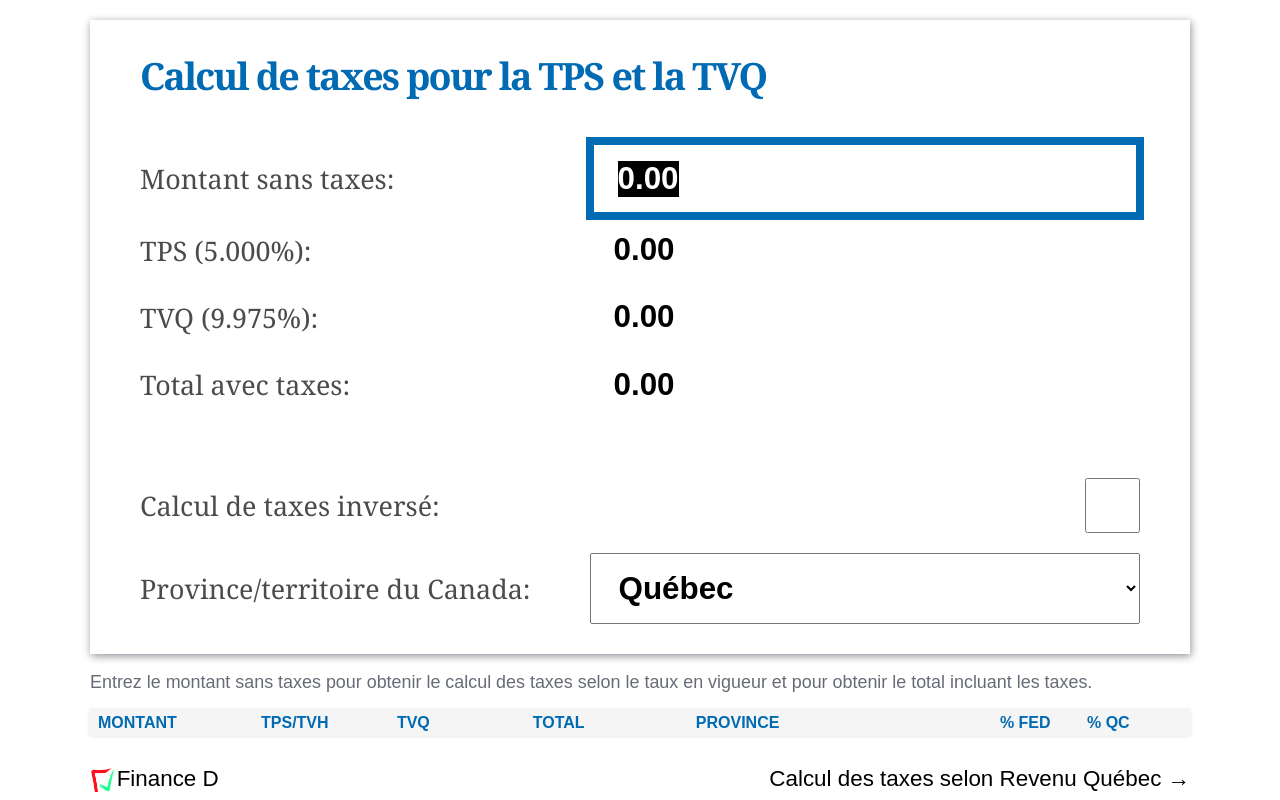
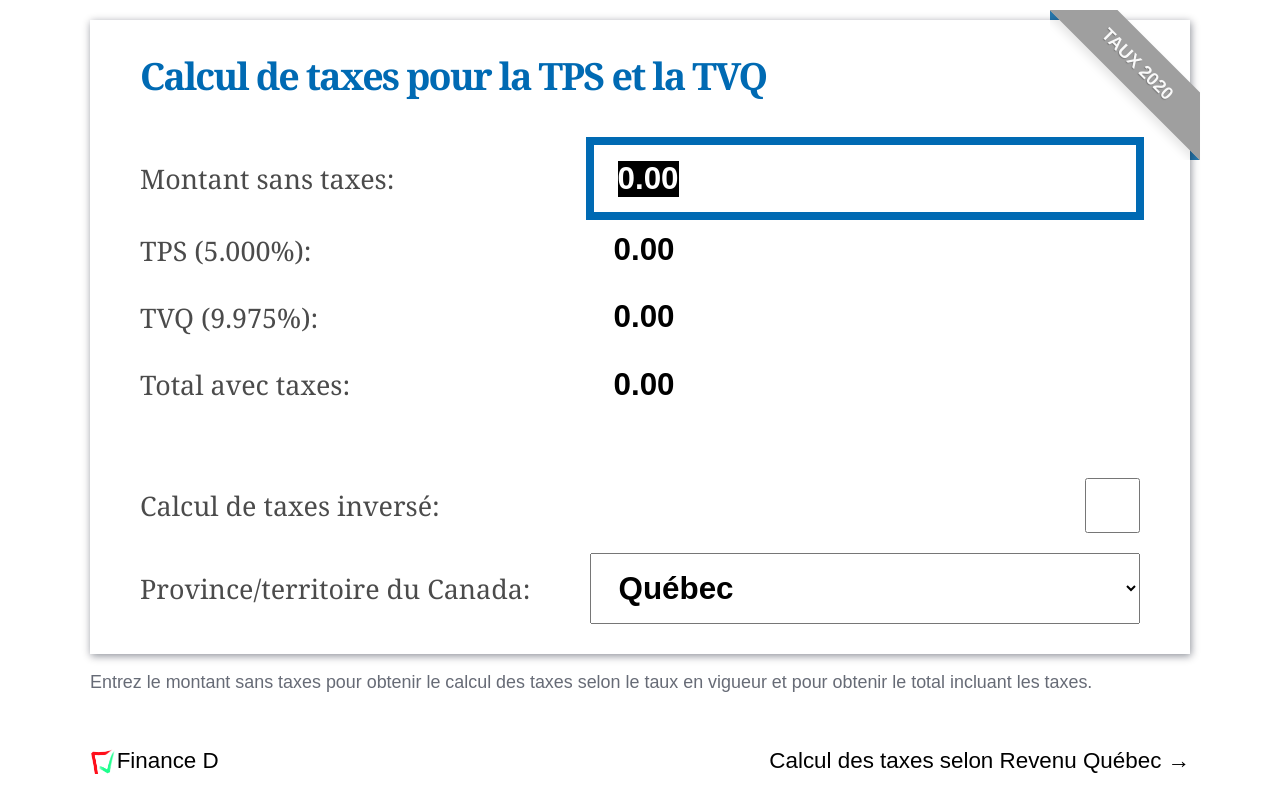
Before and after one commit to alex-drocks/calcul-taxes, a Next.js app: page / in a window 1280 px wide. Shown: the top 800 px of the page. Built offline with nearby package versions, Linux system fonts and the light colour scheme.

Commit message:
Improved UI state of new grid results feature - cannot export to csv yet.

```diff
--- a/components/ResultsGrid.js
+++ b/components/ResultsGrid.js
@@ -6,11 +6,15 @@ export default function ResultsGrid() {
     if (clickedElm?.className === "deleteBtn" && e.target.parentElement.className === "results-grid--row") {
       const rowToDelete = e.target.parentElement;
       rowToDelete.remove();
+
+      const gridRows = document.querySelector(".results-grid--rows");
+      const gridHeaderCounter = document.querySelector(".results-grid--header .rowCount");
+      gridHeaderCounter.textContent = (gridRows.childElementCount).toString();
     }
   }
 
   return (
-    <div className="results-grid"
+    <div className="results-grid hidden"
          onClick={handleDeleteBtnClicks}
          title="Pour supprimer une ligne cliquer sur son icône de poubelle,
           ou utilisez le raccourci clavier [Ctrl + Enter]."
@@ -23,7 +27,7 @@ export default function ResultsGrid() {
         <span className="province">PROVINCE</span>
         <span className="tauxFed">% FED</span>
         <span className="tauxQc">% QC</span>
-        <span className="deleteBtn"/>
+        <span className="deleteBtn rowCount"/>
       </div>
 
       <div className="results-grid--rows">
--- a/components/TaxCalculator.js
+++ b/components/TaxCalculator.js
@@ -100,6 +100,7 @@ export default function TaxCalculator() {
 
   return (
     <div id="calculator-component-container" className="calculator">
+      <div className="ribbon ribbon-top-right"><span>Taux {new Date().getFullYear()}</span></div>
       <form className="card" onSubmit={e => handleFormSubmit(e,
         montant,
         TPS,
@@ -184,7 +185,10 @@ function handleFormSubmit(e, montant, tps, tvq, total, province, tauxFed, tauxQc
 
 function addNewResultRowToGrid(montant, tps, tvq, total, province, tauxFed, tauxQc) {
   //The Excel-like grid at the bottom of page
-  const gridRows = document.querySelector(".results-grid--rows");
+  const resultsGrid = document.querySelector(".results-grid");
+  resultsGrid.classList.contains("hidden") && resultsGrid.classList.remove("hidden");
+
+  const gridRows = resultsGrid.querySelector(".results-grid--rows");
 
   const newRowElm = document.createElement("div");
   newRowElm.className = "results-grid--row";
@@ -201,6 +205,9 @@ function addNewResultRowToGrid(montant, tps, tvq, total, province, tauxFed, taux
         <svg xmlns="http://www.w3.org/2000/svg" viewBox="0 0 24 24"><path d="M3 6v18h18V6H3zm5 14c0 .552-.448 1-1 1s-1-.448-1-1V10c0-.552.448-1 1-1s1 .448 1 1v10zm5 0c0 .552-.448 1-1 1s-1-.448-1-1V10c0-.552.448-1 1-1s1 .448 1 1v10zm5 0c0 .552-.448 1-1 1s-1-.448-1-1V10c0-.552.448-1 1-1s1 .448 1 1v10zm4-18v2H2V2h5.711c.9 0 1.631-1.099 1.631-2h5.315c0 .901.73 2 1.631 2H22z"/></svg>
     </span>
   `;
+
+  const gridHeaderCounter = resultsGrid.querySelector(".results-grid--header .rowCount");
+  gridHeaderCounter.textContent = (gridRows.childElementCount + 1).toString();
 
   //place it at the top
   gridRows.prepend(newRowElm);
--- a/components/subComponents/Footer.js
+++ b/components/subComponents/Footer.js
@@ -1,9 +1,9 @@
 export default function Footer({province}) {
   return (
-    <div className="calculator-footer"
+    <div className="calculator-footer no-select"
          style={{display: "flex", alignItems: "center", justifyContent: "space-between"}}>
       <div className={"footer-row"}>
-        <a href="https://finance-d.com" className="no-select"
+        <a href="https://finance-d.com"
            style={{display: "flex", alignItems: "center", marginRight: "4em"}}>
           <img style={{width: "1.1em", height: "1.1em", marginRight: "2px"}}
                src="/icons/icon-48x48.png" alt="Logo"
@@ -24,7 +24,7 @@ export default function Footer({province}) {
           )
         }
       </div>
-
+      <br/>
       <div className={"footer-row"}>
         <p>
           Une calculatrice de taxes aux taux de {new Date().getFullYear()} sans publicité.
--- a/styles/footer.css
+++ b/styles/footer.css
@@ -1,6 +1,7 @@
 .calculator-footer {
   display: flex;
   flex-direction: column;
+  margin-top: 1.5em;
 }
 
 .footer-row {
@@ -8,5 +9,5 @@
   justify-content: space-between;
   align-items: center;
   width: 100%;
-  margin-top: 30px;
+  margin-top: 1em;
 }
--- a/styles/globals.css
+++ b/styles/globals.css
@@ -95,11 +95,16 @@ a {
   user-select: none;
 }
 
-.results-grid {
+.results-grid.hidden {
+  display: none;
+}
+
+.results-grid:not(.hidden) {
   display: flex;
   flex-direction: column;
   box-shadow: 0 0 4px #dedede;
   font-size: 16px;
+  /*margin-bottom: 3em;*/
 }
 
 .results-grid--header,
@@ -171,6 +176,7 @@ a {
 .results-grid--row:hover {
   background-color: #fff;
 }
+
 .results-grid--row:hover svg {
   fill: var(--blue);
 }
@@ -220,3 +226,59 @@ a {
     opacity: 1;
   }
 }
+
+
+@media screen and (max-width: 650px) {
+  .results-grid .tauxFed,
+  .results-grid .tauxQc {
+    display: none;
+  }
+
+  .results-grid .montant,
+  .results-grid .total {
+    width: 30%;
+  }
+
+  .results-grid .tps,
+  .results-grid .tvq {
+    width: 22%;
+  }
+}
+
+@media screen and (max-width: 500px) {
+  .results-grid .province {
+    display: none;
+  }
+
+  .results-grid .montant,
+  .results-grid .total {
+    width: 29%;
+  }
+
+  .results-grid .tps,
+  .results-grid .tvq {
+    width: 21%;
+  }
+}
+
+@media screen and (max-width: 500px) {
+  .results-grid {
+    font-size: 14px;
+  }
+}
+
+@media screen and (max-width: 345px) {
+  .results-grid {
+    font-size: 12px;
+  }
+
+  .results-grid .montant,
+  .results-grid .total {
+    width: 28%;
+  }
+
+  .results-grid .tps,
+  .results-grid .tvq {
+    width: 22%;
+  }
+}
--- a/styles/taxCalculator.css
+++ b/styles/taxCalculator.css
@@ -1,4 +1,5 @@
 .calculator {
+  position: relative;
   width: 100%;
   max-width: 1100px;
 }
@@ -71,10 +72,140 @@
   margin-bottom: var(--vertical-spacing);
 }
 
+/* common */
+.ribbon {
+  width: 150px;
+  height: 150px;
+  overflow: hidden;
+  position: absolute;
+}
+.ribbon::before,
+.ribbon::after {
+  position: absolute;
+  z-index: -1;
+  content: '';
+  display: block;
+  border: 5px solid #2980b9;
+}
+.ribbon span {
+  position: absolute;
+  display: block;
+  width: 225px;
+  padding: 15px 0;
+  background-color: #9f9f9f;
+  box-shadow: 0 5px 10px rgba(0,0,0,.1);
+  color: #f9f9f9;
+  font: 700 18px/1 'Arial', sans-serif;
+  text-shadow: 0 1px 1px rgba(0,0,0,.25);
+  text-transform: uppercase;
+  text-align: center;
+}
+
+/* top left*/
+.ribbon-top-left {
+  top: -10px;
+  left: -10px;
+}
+.ribbon-top-left::before,
+.ribbon-top-left::after {
+  border-top-color: transparent;
+  border-left-color: transparent;
+}
+.ribbon-top-left::before {
+  top: 0;
+  right: 0;
+}
+.ribbon-top-left::after {
+  bottom: 0;
+  left: 0;
+}
+.ribbon-top-left span {
+  right: -25px;
+  top: 30px;
+  transform: rotate(-45deg);
+}
+
+/* top right*/
+.ribbon-top-right {
+  top: -10px;
+  right: -10px;
+}
+.ribbon-top-right::before,
+.ribbon-top-right::after {
+  border-top-color: transparent;
+  border-right-color: transparent;
+}
+.ribbon-top-right::before {
+  top: 0;
+  left: 0;
+}
+.ribbon-top-right::after {
+  bottom: 0;
+  right: 0;
+}
+.ribbon-top-right span {
+  left: -25px;
+  top: 30px;
+  transform: rotate(45deg);
+}
+
+/* bottom left*/
+.ribbon-bottom-left {
+  bottom: -10px;
+  left: -10px;
+}
+.ribbon-bottom-left::before,
+.ribbon-bottom-left::after {
+  border-bottom-color: transparent;
+  border-left-color: transparent;
+}
+.ribbon-bottom-left::before {
+  bottom: 0;
+  right: 0;
+}
+.ribbon-bottom-left::after {
+  top: 0;
+  left: 0;
+}
+.ribbon-bottom-left span {
+  right: -25px;
+  bottom: 30px;
+  transform: rotate(225deg);
+}
+
+/* bottom right*/
+.ribbon-bottom-right {
+  bottom: -10px;
+  right: -10px;
+}
+.ribbon-bottom-right::before,
+.ribbon-bottom-right::after {
+  border-bottom-color: transparent;
+  border-right-color: transparent;
+}
+.ribbon-bottom-right::before {
+  bottom: 0;
+  left: 0;
+}
+.ribbon-bottom-right::after {
+  top: 0;
+  right: 0;
+}
+.ribbon-bottom-right span {
+  left: -25px;
+  bottom: 30px;
+  transform: rotate(-225deg);
+}
+
 @media screen and (max-width: 1024px) {
   .card {
     padding: 0;
     box-shadow: none;
+    margin-bottom: 2em;
+  }
+
+  .ribbon {
+    display: none;
   }
 
   .field input[type="text"],
```
